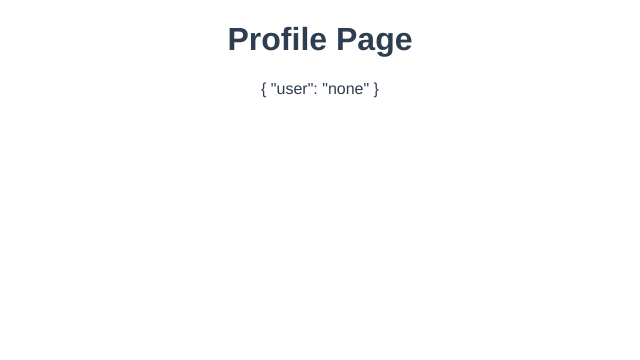
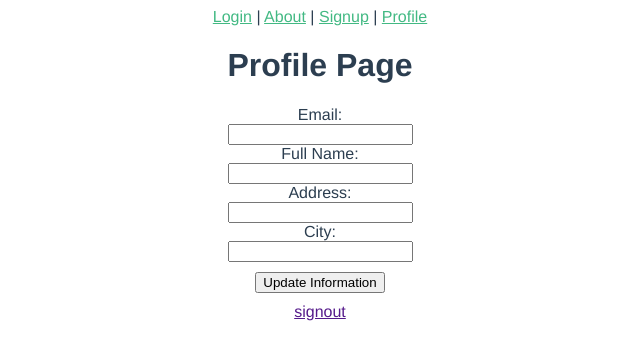
Before and after one commit to rjamesak/bin-share, a Vue app: page /profile in a window 1280 px wide. Shown: the top 360 px of the page, without its empty margins (320-960 px from the left). Built offline with nearby package versions, Linux system fonts and the light colour scheme; no server answers; sample sign-in values are in the browser's storage.

Commit message:
add profile updates, logout

```diff
--- a/package.json
+++ b/package.json
@@ -12,7 +12,9 @@
     "firebase": "^8.8.0",
     "vue": "^2.6.11",
     "vue-router": "^3.2.0",
-    "vuex": "^3.4.0"
+    "vue-simple-spinner": "^1.2.10",
+    "vuex": "^3.4.0",
+    "vuex-persistedstate": "^4.0.0"
   },
   "devDependencies": {
     "@vue/cli-plugin-babel": "~4.5.0",
--- a/src/App.vue
+++ b/src/App.vue
@@ -25,4 +25,14 @@
     }
   }
 }
+
+.form-items {
+  display: flex;
+  flex-direction: column;
+  align-items: center;
+}
+
+button {
+  margin: 10px;
+}
 </style>
--- a/src/components/navbar.vue
+++ b/src/components/navbar.vue
@@ -1,9 +1,9 @@
 <template>
   <div class="navbar">
-    navbar:
-    <router-link to="/">Login</router-link> |
-    <router-link to="/about">About</router-link> |
-    <router-link to="/signup">Signup</router-link>
+    <router-link :to="{ name: 'Login' }">Login</router-link> |
+    <router-link :to="{ name: 'About' }">About</router-link> |
+    <router-link :to="{ name: 'Signup' }">Signup</router-link> |
+    <router-link :to="{ name: 'Profile' }">Profile</router-link>
   </div>
 </template>
 
--- a/src/router/index.js
+++ b/src/router/index.js
@@ -109,7 +109,7 @@ router.beforeEach((to, from, next) => {
       .catch((err) => {
         // no signed in user
         console.log("no user:", err)
-        next({ path: "/" })
+        next({ name: "Login" })
       })
   } else {
     next();
--- a/src/store/index.js
+++ b/src/store/index.js
@@ -1,18 +1,28 @@
 import Vue from "vue";
 import Vuex from "vuex";
 import { fb_auth, fb_users } from "../firebase";
+import createPersistedState from "vuex-persistedstate"
 
 Vue.use(Vuex);
 
 export default new Vuex.Store({
+  plugins: [createPersistedState()],
   state: {
     userProfile: {},
+    loadingStatus: false
   },
   // MUTATIONS
   mutations: {
     setUserProfile(state, userData) {
       state.userProfile = userData;
+      state.loadingStatus = false;
     },
+    clearUserProfile(state) {
+      state.userProfile = {}
+    },
+    loadingStatus(state, newLoadingStatus) {
+      state.loadingStatus = newLoadingStatus
+    }
   },
   // ACTIONS
   actions: {
@@ -26,16 +36,12 @@ export default new Vuex.Store({
       console.log("user after user creation", user);
       // add to users collection
       dispatch("addUserToCollection", user);
-      // const response = await fb_users.doc(userCredential.user.uid).set({
-      //   email: userCredential.user.email,
-      // });
-      // console.log("add to collection response:", response);
 
       // get profile info from collection and commit user to state
       dispatch("getUserProfile", user);
     },
 
-    // LOGIN
+    // LOGIN ACTION
     async login({ dispatch }, form) {
       console.log("from store, login:", form.email, form.password);
       // destructuring, gets the .user from the returned user credential
@@ -49,19 +55,49 @@ export default new Vuex.Store({
       dispatch("getUserProfile", userCredential.user);
     },
 
-    // ADD USER TO COLLECTION
+    // LOGOUT ACTION
+    async logout({ commit }) {
+      console.log('logging out in store...')
+      // firebase logout
+      fb_auth.signOut()
+        .then(() => {
+          console.log('Signout successful!')
+        })
+        .catch((error) => {
+          console.log('Signout error:', error)
+        })
+      // clear user
+      commit("clearUserProfile")
+    },
+
+    // ADD TO USER COLLECTION
     async addUserToCollection({ dispatch }, user) {
       console.log("in addUserToCollection, user:", user);
       console.log("in addUserToCollection, user.uid:", user.uid);
       const response = await fb_users.doc(user.uid).set({
         email: user.email,
-      });
+      }, { merge: true });
       console.log("add to collection response:", response);
+    },
+
+    // UPDATE USER PROFILE
+    async updateUserProfile({ dispatch }, user) {
+      console.log("update user in store:", user)
+      // update the collection
+      const response = await fb_users.doc(user.uid).set({
+        email: user.email,
+        fullName: user.fullName,
+        address: user.address,
+        city: user.city
+      })
+      console.log('update user response:', response)
+      dispatch("getUserProfile", user)
     },
 
     // GET USER FROM COLLECTION, call commit
     // gets user info from collection and commits to state
     getUserProfile({ commit }, user) {
+      this.state.loadingStatus = true
       console.log("in getUserProfile, user", user);
       // get user profile from firebase (send the uid)
       fb_users
@@ -70,18 +106,24 @@ export default new Vuex.Store({
         .then((doc) => {
           if (doc.exists) {
             console.log("doc data:", doc.data());
-            commit("setUserProfile", doc.data());
+            let userProfileData = doc.data()
+            userProfileData.uid = user.uid
+            commit("setUserProfile", userProfileData);
           } else {
             console.log("No document exists");
+            this.state.loadingStatus = false;
           }
         })
         .catch((error) => {
           console.log("Error getting doc:", error);
+          this.state.loadingStatus = false
         });
-      // set profile in state
-      // console.log("getUserProfile data:", userProfile);
-      // console.log("getUserProfile userProfile.data:", userProfile.data);
-      // commit("setUserProfile", userProfile.data);
+    },
+  },
+  getters: {
+    // loading status info https://jack72828383883.medium.com/how-to-set-up-a-simple-loading-spinner-in-vue-with-vuex-8afc0ef50363
+    loadingStatus(state) {
+      return state.loadingStatus
     },
   },
   modules: {},
--- a/src/views/About.vue
+++ b/src/views/About.vue
@@ -1,5 +1,18 @@
 <template>
   <div class="about">
+    <navbar />
     <h1>This is an about page. It will contain the FAQ.</h1>
   </div>
 </template>
+
+<script>
+import navbar from "@/components/navbar.vue";
+export default {
+  components: {
+    navbar,
+  },
+};
+</script>
+
+<style lang="scss" scoped>
+</style>
--- a/src/views/Login.vue
+++ b/src/views/Login.vue
@@ -1,10 +1,19 @@
 <template>
   <div class="home">
+    <div v-if="isLoading" class="loading-div">
+      <vue-spinner />
+    </div>
+    <div v-else class="content-div">
       <navbar />
       <img alt="Vue logo" src="../assets/logo.png" />
-    <form @submit.prevent="submit">
+      <form @submit.prevent="submit" class="form-items">
         <label for="email-input">Email</label>
-      <input type="email" name="email" id="email-input" v-model="form.email" />
+        <input
+          type="email"
+          name="email"
+          id="email-input"
+          v-model="form.email"
+        />
         <label for="password-input">Password</label>
         <input
           type="password"
@@ -15,16 +24,19 @@
         <button type="submit">Submit</button>
       </form>
     </div>
+  </div>
 </template>
 
 <script>
 // @ is an alias to /src
 import navbar from "@/components/navbar.vue";
+import Spinner from "vue-simple-spinner";
 
 export default {
   name: "Login",
   components: {
     navbar,
+    vueSpinner: Spinner,
   },
   data() {
     return {
@@ -35,10 +47,17 @@ export default {
     };
   },
   methods: {
-    submit(form) {
+    async submit(form) {
       console.log("submitting!!");
-      this.$store.dispatch("login", this.form);
+      console.log("store loadingStatus:", this.$store.getters.loadingStatus);
+      await this.$store.dispatch("login", this.form);
+      this.$router.push({ name: "Profile" });
       // console.log("store stuff", this.$store.state.userProfile.name);
+    },
+  },
+  computed: {
+    isLoading() {
+      return this.$store.getters.loadingStatus;
     },
   },
 };
--- a/src/views/Profile.vue
+++ b/src/views/Profile.vue
@@ -1,22 +1,84 @@
 <template>
   <div class="profile">
+    <navbar />
     <h1>Profile Page</h1>
-    <p>{{ this.user }}</p>
+    <form @submit.prevent="updateProfile" id="profile-form" class="form-items">
+      <label for="email-input">Email:</label>
+      <input
+        type="email"
+        name="email"
+        id="email-input"
+        v-model="form.email"
+        :placeholder="user.email"
+      />
+      <label for="full-name">Full Name:</label>
+      <input
+        type="text"
+        name="full-name"
+        id="full-name"
+        v-model="form.fullName"
+        :placeholder="user.fullName"
+      />
+      <label for="address">Address:</label>
+      <input
+        type="text"
+        name="address"
+        id="address"
+        v-model="form.address"
+        :placeholder="user.address"
+      />
+      <label for="city">City:</label>
+      <input
+        type="text"
+        name="city"
+        id="city"
+        v-model="form.city"
+        :placeholder="user.city"
+      />
+      <button type="submit">Update Information</button>
+    </form>
+
+    <a href="" @click.prevent="signout">signout</a>
   </div>
 </template>
 
 <script>
 // @ is an alias to /src
+import navbar from "@/components/navbar.vue";
 
 export default {
   name: "Profile",
-  components: {},
-  props: {
-    user: {
-      type: Object,
-      default: function () {
-        return { user: "none" };
+  components: { navbar },
+  data() {
+    return {
+      form: {
+        fullName: null,
+        email: null,
+        address: null,
+        city: null,
       },
+    };
+  },
+  methods: {
+    async signout() {
+      console.log("signing out");
+      await this.$store.dispatch("logout");
+      console.log(this.$store.getters.loadingStatus);
+      this.$router.push({
+        name: "Login",
+      });
+    },
+    async updateProfile() {
+      //send data to store to update
+      let user = this.form;
+      user.uid = this.user.uid;
+      console.log("user before dispatch:", user);
+      await this.$store.dispatch("updateUserProfile", user);
+    },
+  },
+  computed: {
+    user() {
+      return this.$store.state.userProfile;
     },
   },
 };
--- a/src/views/Signup.vue
+++ b/src/views/Signup.vue
@@ -2,7 +2,7 @@
   <div class="signup">
     <navbar />
     <h1>Signup Page</h1>
-    <form @submit.prevent="submit">
+    <form @submit.prevent="submit" class="form-items">
       <label for="email-input">Email</label>
       <input type="email" name="email" id="email-input" v-model="form.email" />
       <label for="password-input">Password</label>
```
Also changed, not shown: 1 other file (tests, documents, lock files or other folders). Lines whose indentation alone changed are shown as unchanged.
